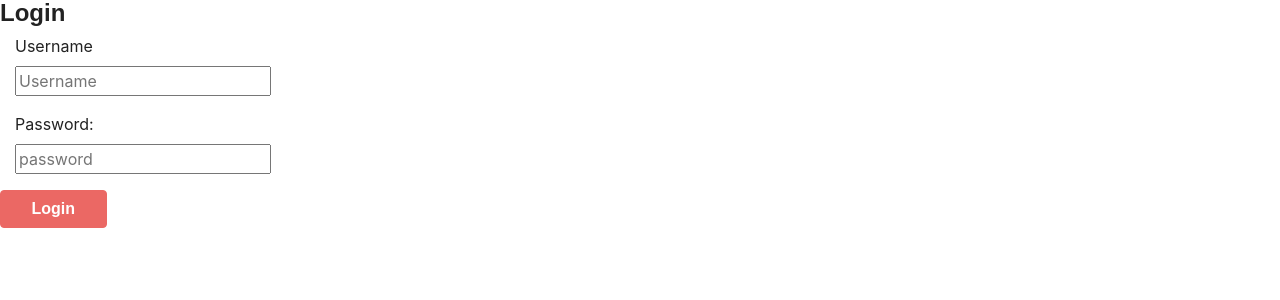
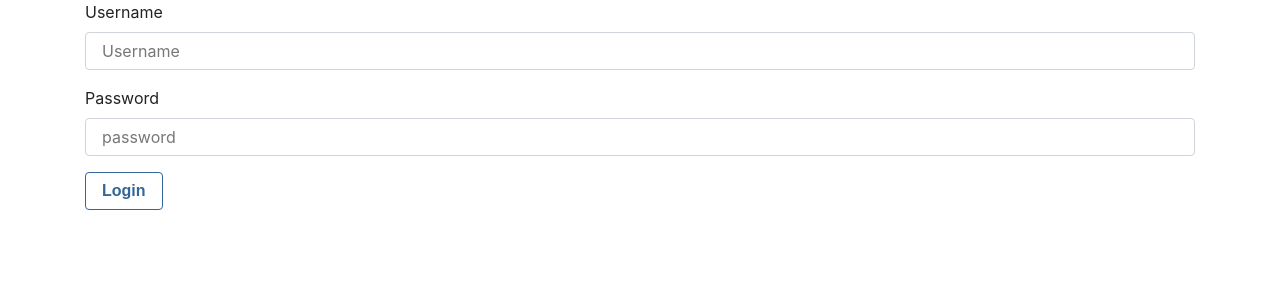
Before and after one commit to wbudoyo07/Project-3, a React (Create React App) app in the folder client/: page / in a window 1280 px wide. Shown: the top 300 px of the page. Built offline with nearby package versions, Linux system fonts and the light colour scheme; a web font is replaced by a local one.

Commit message:
added the latest updated

```diff
--- a/client/src/components/Navbar/Navbar.js
+++ b/client/src/components/Navbar/Navbar.js
@@ -1,7 +1,5 @@
-import React, { Component } from 'react'
-import { Redirect } from 'react-router-dom'
-import { Route, Link } from 'react-router-dom'
-import axios from 'axios'
+import React, { Component } from 'react';
+import axios from 'axios';
 
 class Navbar extends Component {
     constructor() {
@@ -33,7 +31,7 @@ class Navbar extends Component {
         return (
             <div>
 
-                <header className="navbar App-header" id="nav-container">
+                {/* <header className="navbar App-header" id="nav-container">
                     <div className="col-4" >
                         {loggedIn ? (
                             <section className="navbar-section">
@@ -49,7 +47,7 @@ class Navbar extends Component {
                             )}
                     </div>
 
-                </header>
+                </header> */}
             </div>
 
         );
--- a/client/src/components/PrivateRoute/PrivateRoute.js
+++ b/client/src/components/PrivateRoute/PrivateRoute.js
@@ -34,8 +34,8 @@ class PrivateRoute extends Component {
 
         if(this.state.loggedIn === false){
             return(
-                <div>You have to loggin
-                    {console.log(this.state.loggedIn)}
+                <div>
+                    <h1>You have to <a href="/"> login</a> first</h1>
                 </div>
             )
         }
--- a/client/src/pages/Login/Login.js
+++ b/client/src/pages/Login/Login.js
@@ -1,6 +1,9 @@
-import React, { Component } from 'react'
-import { Redirect } from 'react-router-dom'
-import API from "../../utils/API"
+import React, { Component } from 'react';
+import { Redirect } from 'react-router-dom';
+import { Container, Row, Col,
+         Form, FormGroup,Label, Input, Button,
+         Modal, ModalBody} from "reactstrap";
+import API from "../../utils/API";
 
 class LoginForm extends Component {
     constructor() {
@@ -30,29 +33,15 @@ class LoginForm extends Component {
                 password: this.state.password
             })
             .then(response => {
-                                //    // update the state to redirect to surveyoption
-                                   this.setState({
-                                    loggedIn: true,
-                                    redirectTo: '/surveyoptions'
-                                })
-            //     console.log('login response: ')
-            //     console.log(response)
-            //     if (response.status === 200) {
-            //         // update App.js state
-            //         this.props.updateUser({
-            //             loggedIn: true,
-            //             username: response.data.username
-            //         })
-            //         // update the state to redirect to home
-            //         this.setState({
-            //             redirectTo: '/surveyoptions'
-            //         })
-            //     }
-            // }).catch(error => {
-            //     console.log('login error: ')
-            //     console.log(error);
-
-            })
+                // update the state to redirect to surveyoption
+                this.setState({
+                loggedIn: true,
+                redirectTo: '/surveyoptions'
+              })
+               }).catch(error => {
+                  console.log('login error: ')
+                  console.log(error);
+                });
     }
 
     render() {
@@ -60,51 +49,49 @@ class LoginForm extends Component {
             return <Redirect to={{ pathname: this.state.redirectTo }} />
         } else {
             return (
-                <div>
-                    <h4>Login</h4>
-                    <form className="form-horizontal">
-                        <div className="form-group">
-                            <div className="col-1 col-ml-auto">
-                                <label className="form-label" htmlFor="username">Username</label>
-                            </div>
-                            <div className="col-3 col-mr-auto">
-                                <input className="form-input"
+                <Container>
+                    <Row>
+                        <Col>
+                        <Form>
+                            <FormGroup>
+                                <Label for ="username">Username</Label>
+                                <Input
                                     type="text"
                                     id="username"
                                     name="username"
                                     placeholder="Username"
                                     value={this.state.username}
                                     onChange={this.handleChange}
-                                />
-                            </div>
-                        </div>
-                        <div className="form-group">
-                            <div className="col-1 col-ml-auto">
-                                <label className="form-label" htmlFor="password">Password: </label>
-                            </div>
-                            <div className="col-3 col-mr-auto">
-                                <input className="form-input"
+                                >
+                                </Input>
+                            </FormGroup>
+                            <FormGroup>
+                                <Label for = "password">Password</Label>
+                                <Input
                                     placeholder="password"
                                     type="password"
                                     name="password"
                                     value={this.state.password}
                                     onChange={this.handleChange}
-                                />
-                            </div>
-                        </div>
-                        <div className="form-group ">
-                            <div className="col-7"></div>
-                            <button
-                                className="btn btn-primary col-1 col-mr-auto"
-
+                                >
+                                </Input>
+                            </FormGroup>
+                            <FormGroup>
+                                <Button
+                                outline color ="info"
+                                type="submit"
                                 onClick={this.handleSubmit}
-                                type="submit">Login</button>
-                        </div>
-                    </form>
-                </div>
-            )
-        }
-    }
-}
+                                >
+                                Login
+                                </Button>
+                            </FormGroup>
+                        </Form>
+                        </Col>
+                    </Row>
+                </Container>
+            );
+        };
+    };
+};
 
 export default LoginForm
--- a/client/src/pages/SurveyOption/SurveyOption.js
+++ b/client/src/pages/SurveyOption/SurveyOption.js
@@ -2,11 +2,7 @@ import React, { Component } from 'react';
 import axios from 'axios'
 import { Route, Link } from 'react-router-dom'
 import Navbar from '../../components/Navbar'
-// components
-// import Signup from '../Signup'
-// import LoginForm from '../Login'
-// import Navbar from './components/navbar'
-// import Home from './components/home'
+
 
 class SurveyOption extends Component {
   constructor() {
@@ -52,13 +48,8 @@ class SurveyOption extends Component {
 
   render() {
     return (
-      <div className="Surveyoption">
-
-        <Navbar updateUser ={this.updateUser} loggedIn ={this.state.loggedIn}/>
-        {
-            this.state.loggedIn &&
-            <p>{this.state.username}</p>
-        }
+      <div className="Survey option">
+      <h1> survey</h1>
       </div>
     );
   }
```
